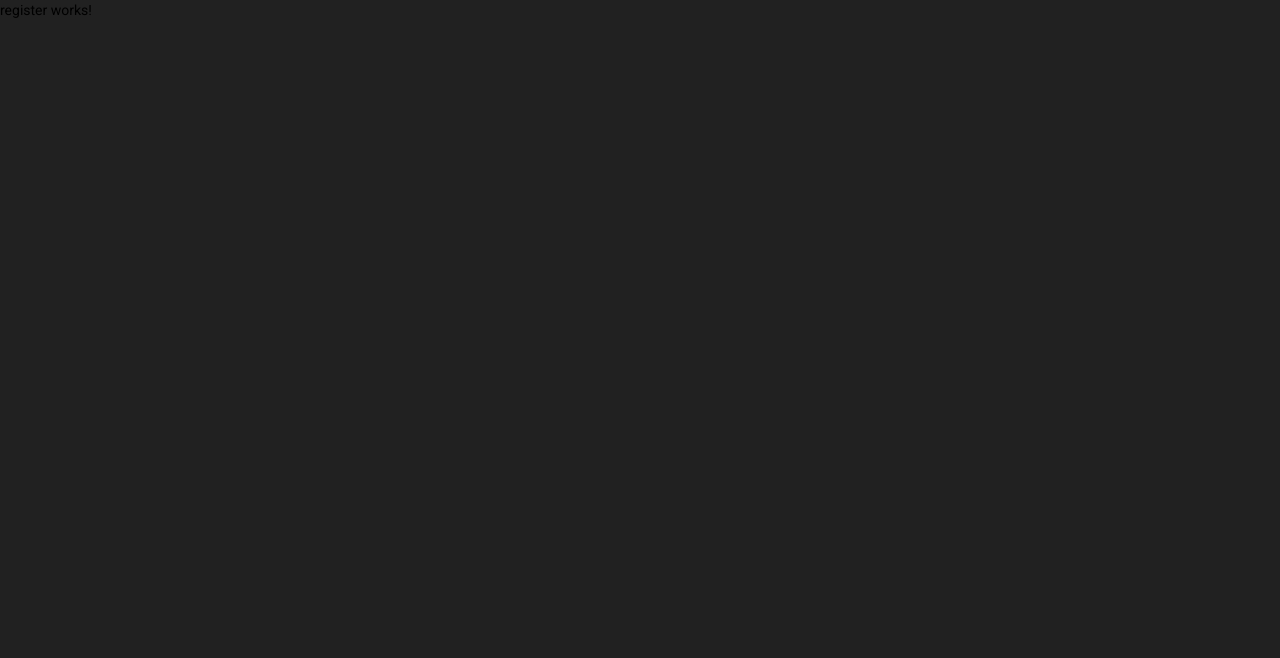
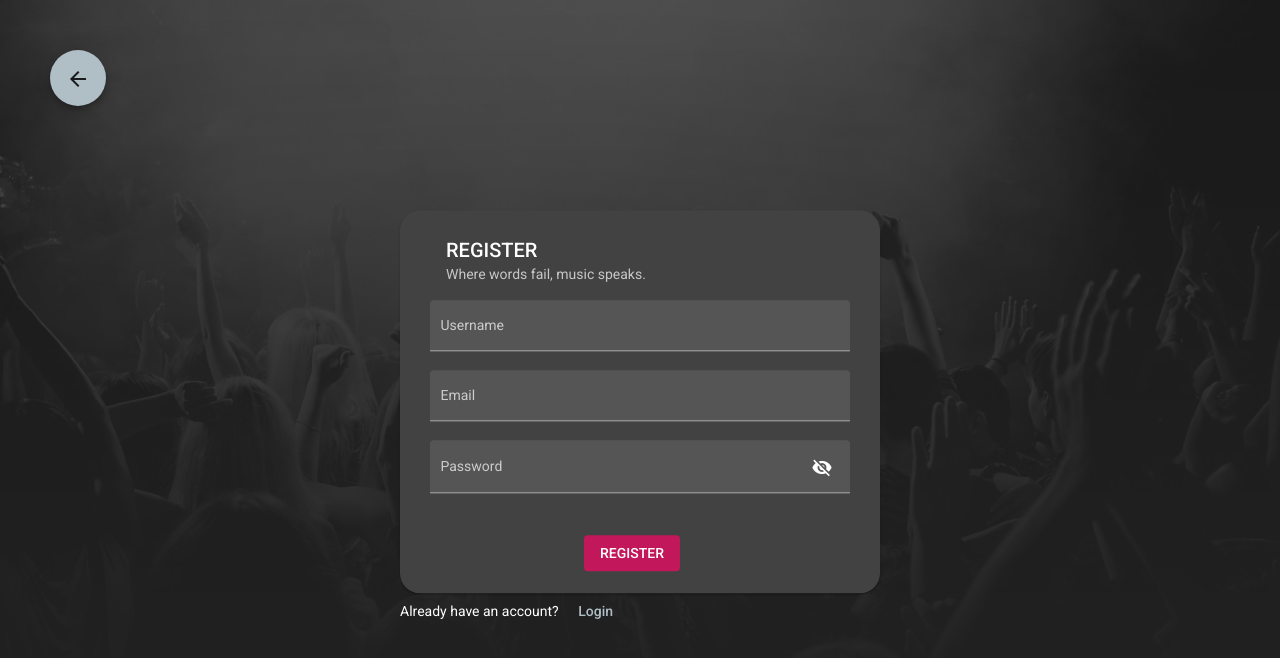
Before and after one commit to xUser5000/taste-frontend, an Angular app: page /register in a window 1280 px wide. Shown: the top 658 px of the page. Built offline with nearby package versions, Linux system fonts and the light colour scheme.

Commit message:
Added login & register UIs

```diff
--- a/src/app/app.module.ts
+++ b/src/app/app.module.ts
@@ -4,6 +4,7 @@ import { UiModule } from './ui.module';
 import { AppComponent } from './app.component';
 import { ServiceModule } from './service/service.module';
 import { BrowserModule } from '@angular/platform-browser';
+import { BrowserAnimationsModule } from '@angular/platform-browser/animations';
 
 @NgModule({
   declarations: [
@@ -11,6 +12,7 @@ import { BrowserModule } from '@angular/platform-browser';
   ],
   imports: [
     BrowserModule,
+    BrowserAnimationsModule,
     UiModule,
     ServiceModule
   ],
--- a/src/app/ui/landing/landing.component.css
+++ b/src/app/ui/landing/landing.component.css
@@ -10,10 +10,6 @@
 #container {
     text-align: center;
     color: white;
-    background-image: url("/assets/party.png");
-    background-position: center center;
-    background-repeat: no-repeat;
-    background-size: cover;
     animation-name: hello;
     animation-duration: 1s;
     animation-iteration-count: 1;
--- a/src/app/ui/login/login.component.css
+++ b/src/app/ui/login/login.component.css
@@ -0,0 +1,43 @@
+:host {
+    position: absolute;
+    width: 100%;
+    height: 100%;
+}
+
+#container {
+    padding: 10px;
+    padding-top: 50px;
+    margin: auto;
+    height: auto;
+    width: 500px;
+    position: absolute;
+    top: 50%;
+    left: 50%;
+    transform: translate(-50%, -50%);
+}
+
+.card {
+    width: 100%;
+    padding: 30px;
+    border-radius: 20px;
+}
+
+.actions-container {
+    width: 100%;
+    text-align: center;
+}
+
+.field {
+    width: 100%;
+}
+
+.bottom {
+    color: white;
+}
+
+.back-container {
+    position: absolute;
+    top: 0;
+    left: 0;
+    padding: 50px;
+}
--- a/src/app/ui/login/login.component.html
+++ b/src/app/ui/login/login.component.html
@@ -1 +1,60 @@
-<p>login works!</p>
+<div id="container">
+
+    <mat-card class="card">
+        <mat-card-header class="header">
+            <mat-card-title class="title">LOG IN</mat-card-title>
+            <mat-card-subtitle class="subtitle">Dance to the rhythm of your heart</mat-card-subtitle>
+        </mat-card-header>
+        <mat-card-content>
+
+            <form>
+
+                <mat-form-field appearance="fill" class="field">
+                    <mat-label>Username or Email</mat-label>
+                    <input
+                        matInput
+                        name="username"
+                        autocomplete="off"
+                        readonly
+                        onfocus="this.removeAttribute('readonly');"
+                        [(ngModel)]="username"
+                        type="text" >
+                </mat-form-field>
+
+                <br>
+
+                <mat-form-field appearance="fill" class="field">
+                    <mat-label>Password</mat-label>
+                    <input
+                        matInput
+                        name="password"
+                        autocomplete="off"
+                        readonly
+                        onfocus="this.removeAttribute('readonly');"
+                        [(ngModel)]="password"
+                        [type]="hide ? 'password' : 'text'">
+                    <button mat-icon-button matSuffix (click)="hide = !hide" [attr.aria-label]="'Hide password'" [attr.aria-pressed]="hide">
+                    <mat-icon>{{hide ? 'visibility_off' : 'visibility'}}</mat-icon>
+                    </button>
+                </mat-form-field>
+
+            </form>
+
+        </mat-card-content>
+        <mat-card-actions class="actions-container">
+            <button mat-flat-button color="primary">LOG IN</button>
+        </mat-card-actions>
+    </mat-card>
+
+    <div class="bottom">
+        Don't have an account? <a mat-button color="accent" routerLink="/register">Register</a>
+    </div>
+
+</div>
+
+
+<div class="back-container">
+    <button mat-fab color="accent" (click)="navigateToLanding()">
+        <mat-icon>arrow_back</mat-icon>
+    </button>
+</div>
--- a/src/app/ui/login/login.component.ts
+++ b/src/app/ui/login/login.component.ts
@@ -1,4 +1,5 @@
 import { Component, OnInit } from '@angular/core';
+import { Router } from '@angular/router';
 
 @Component({
   selector: 'app-login',
@@ -7,9 +8,17 @@ import { Component, OnInit } from '@angular/core';
 })
 export class LoginComponent implements OnInit {
 
-  constructor() { }
+  username: string = "";
+  password: string = "";
+  hide = true;
+
+  constructor(private router: Router) {
+  }
 
   ngOnInit(): void {
   }
 
+  navigateToLanding (): void {
+    this.router.navigateByUrl("/landing");
+  }
 }
--- a/src/app/ui/register/register.component.css
+++ b/src/app/ui/register/register.component.css
@@ -0,0 +1,43 @@
+:host {
+    position: absolute;
+    width: 100%;
+    height: 100%;
+}
+
+#container {
+    padding: 10px;
+    padding-top: 50px;
+    margin: auto;
+    height: auto;
+    width: 500px;
+    position: absolute;
+    top: 50%;
+    left: 50%;
+    transform: translate(-50%, -50%);
+}
+
+.card {
+    width: 100%;
+    padding: 30px;
+    border-radius: 20px;
+}
+
+.actions-container {
+    width: 100%;
+    text-align: center;
+}
+
+.field {
+    width: 100%;
+}
+
+.bottom {
+    color: white;
+}
+
+.back-container {
+    position: absolute;
+    top: 0;
+    left: 0;
+    padding: 50px;
+}
--- a/src/app/ui/register/register.component.html
+++ b/src/app/ui/register/register.component.html
@@ -1 +1,74 @@
-<p>register works!</p>
+<div id="container">
+
+    <mat-card class="card">
+        <mat-card-header class="header">
+            <mat-card-title class="title">REGISTER</mat-card-title>
+            <mat-card-subtitle class="subtitle">Where words fail, music speaks.</mat-card-subtitle>
+        </mat-card-header>
+        <mat-card-content>
+
+            <form>
+
+                <mat-form-field appearance="fill" class="field">
+                    <mat-label>Username</mat-label>
+                    <input
+                        matInput
+                        name="username"
+                        autocomplete="off"
+                        readonly
+                        onfocus="this.removeAttribute('readonly');"
+                        [(ngModel)]="username"
+                        type="text" >
+                </mat-form-field>
+
+                <br>
+
+                <mat-form-field appearance="fill" class="field">
+                    <mat-label>Email</mat-label>
+                    <input
+                        matInput
+                        name="email"
+                        autocomplete="off"
+                        readonly
+                        onfocus="this.removeAttribute('readonly');"
+                        [(ngModel)]="email"
+                        type="email" >
+                </mat-form-field>
+
+                <br>
+
+                <mat-form-field appearance="fill" class="field">
+                    <mat-label>Password</mat-label>
+                    <input
+                        matInput
+                        name="password"
+                        autocomplete="off"
+                        readonly
+                        onfocus="this.removeAttribute('readonly');"
+                        [(ngModel)]="password"
+                        [type]="hide ? 'password' : 'text'">
+                    <button mat-icon-button matSuffix (click)="hide = !hide" [attr.aria-label]="'Hide password'" [attr.aria-pressed]="hide">
+                    <mat-icon>{{hide ? 'visibility_off' : 'visibility'}}</mat-icon>
+                    </button>
+                </mat-form-field>
+
+            </form>
+
+        </mat-card-content>
+        <mat-card-actions class="actions-container">
+            <button mat-flat-button color="primary">REGISTER</button>
+        </mat-card-actions>
+    </mat-card>
+
+    <div class="bottom">
+        Already have an account? <a mat-button color="accent" routerLink="/login">Login</a>
+    </div>
+
+</div>
+
+
+<div class="back-container">
+    <button mat-fab color="accent" (click)="navigateToLanding()">
+        <mat-icon>arrow_back</mat-icon>
+    </button>
+</div>
--- a/src/app/ui/register/register.component.ts
+++ b/src/app/ui/register/register.component.ts
@@ -1,4 +1,5 @@
 import { Component, OnInit } from '@angular/core';
+import { Router } from '@angular/router';
 
 @Component({
   selector: 'app-register',
@@ -6,10 +7,18 @@ import { Component, OnInit } from '@angular/core';
   styleUrls: ['./register.component.css']
 })
 export class RegisterComponent implements OnInit {
+  username: string = "";
+  email: string = "";
+  password: string = "";
+  hide = true;
 
-  constructor() { }
+  constructor(private router: Router) {
+  }
 
   ngOnInit(): void {
   }
 
+  navigateToLanding (): void {
+    this.router.navigateByUrl("/landing");
+  }
 }
--- a/src/styles.css
+++ b/src/styles.css
@@ -11,7 +11,10 @@ html, body, .app-root, .router-outlet, #container { height: 100%; width: 100%; }
 body {
     margin: 0;
     font-family: Roboto, "Helvetica Neue", sans-serif;
-    background-color: #000000de;
+    background-image: url("/assets/party.png");
+    background-position: center center;
+    background-repeat: no-repeat;
+    background-size: cover;
 }
 
 body {
@@ -30,3 +33,14 @@ app-root {
     align-self: auto;
     display: block;
 }
+
+input:-webkit-autofill,
+input:-webkit-autofill:hover,
+input:-webkit-autofill:focus,
+input:-webkit-autofill:active  {
+    -webkit-box-shadow: 0 0 0 30px white inset !important;
+}
+
+.black-back {
+    background-color: rgba(0, 0, 0, 0.87);
+}
```
Also changed, not shown: src/app/ui.module.ts (+13 -0 lines).
